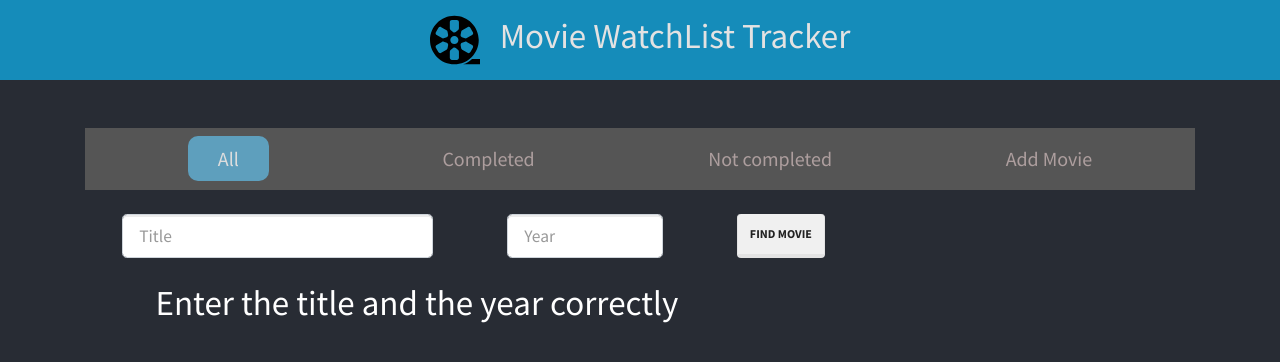
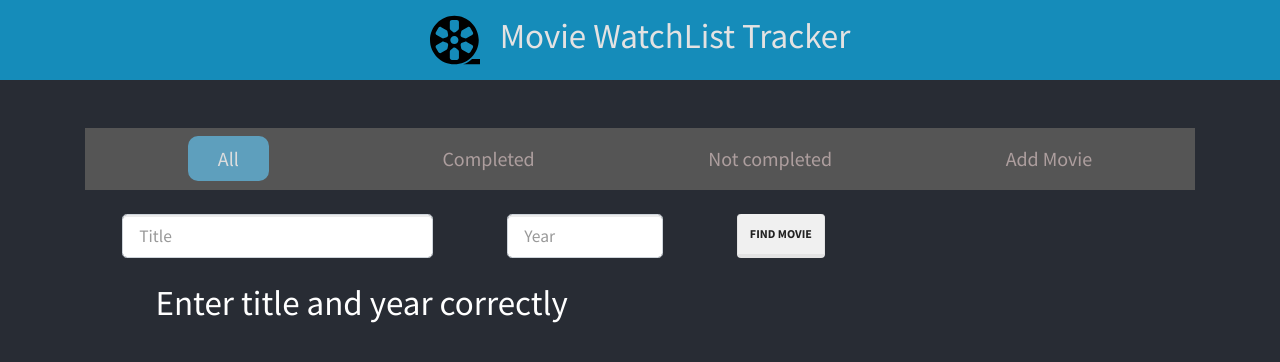
Before and after one commit to ravinduf/movie-watchlist-app, a React (Create React App) app in the folder frontend/: page /add-movie in a window 1280 px wide. Shown: the top 362 px of the page. Built offline with nearby package versions, Linux system fonts and the light colour scheme.

Commit message:
removed loading state and introduced status state

```diff
--- a/frontend/src/components/SearchForm.js
+++ b/frontend/src/components/SearchForm.js
@@ -12,7 +12,10 @@ const SearchForm = () => {
 
 
     const [movie, setMovie] = useState([]);
-    const [loading, setLoading] = useState(true);
+    const [status, setStatus] = useState({
+        loading: true,
+        msg: 'Enter title and year correctly'
+    });
 
     const handleChange = (e) => {
         setParams(params => (
@@ -26,9 +29,11 @@ const SearchForm = () => {
             const tempInfo = await axios.get(`${process.env.REACT_APP_MOVIES_API_URL}t=${params.title}&y=${params.year}`)
             setMovie(tempInfo.data)
 
-            setLoading(() => (
-                tempInfo.data.Response === 'True' ? false : true
-            ))
+            tempInfo.data.Response === 'True'?
+                    setStatus(status => ({...status, loading: false})) :
+                    setStatus(status => ({...status, msg: 'incorrect title'}))
+
+
 
         }
         catch(err){
@@ -37,13 +42,14 @@ const SearchForm = () => {
 
     }
 
-    const IncorrectMovieInfo = (
+    const formStatus = (
         <Container className="mt-4" style={{width: '90%', color: 'white'}}>
-            <h1>Enter the title and the year correctly</h1>
+            <h1>{status.msg}</h1>
         </Container>
     )
 
     return (
+
         <div>
             <Form className="mt-4 d-flex flex-row justify-content-around" style={{width: "70%"}} onSubmit={handleSubmitForm}>
                 <Form.Control
@@ -63,7 +69,7 @@ const SearchForm = () => {
                 <Button type="submit" className="btn-secondary">Find Movie</Button>
             </Form >
 
-            {loading ?  IncorrectMovieInfo : <SingleMovieInfo movie={movie} /> }
+            {status.loading ?  formStatus : <SingleMovieInfo movie={movie} /> }
 
         </div>
     )
```
